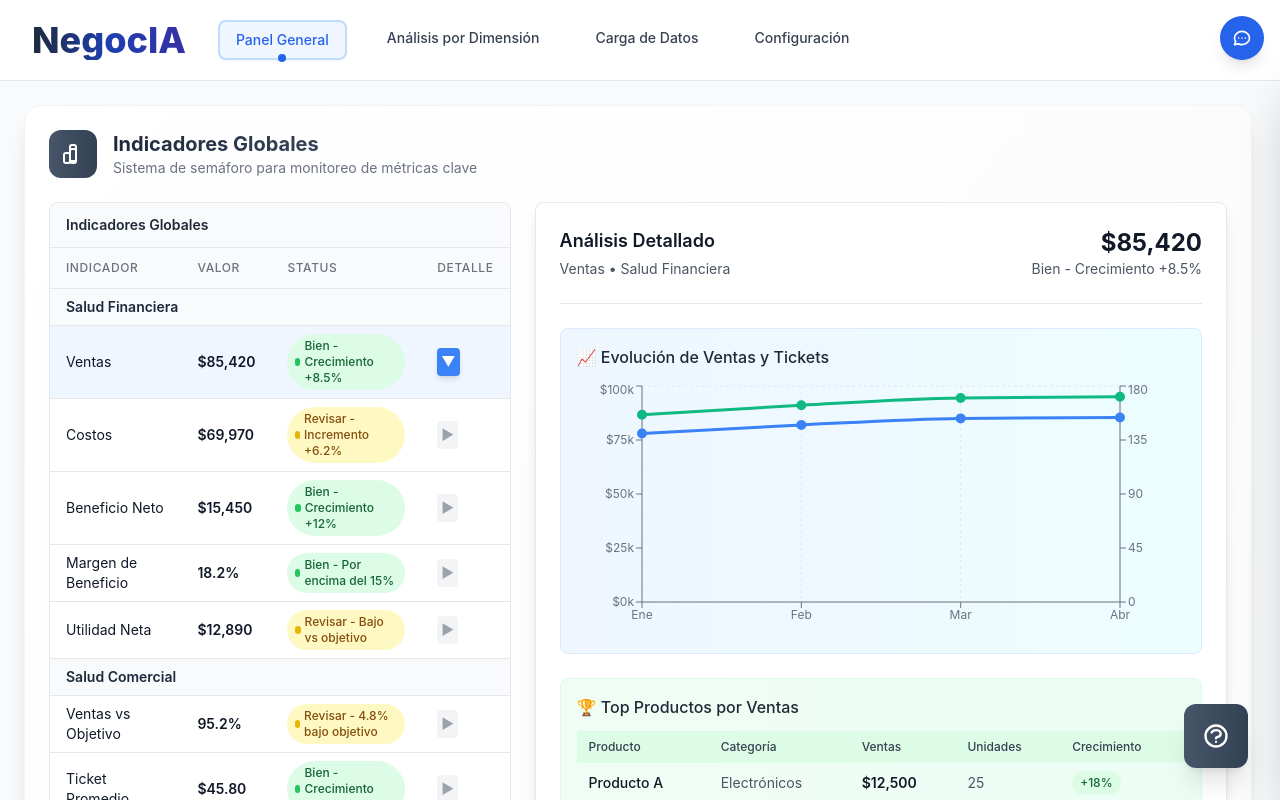
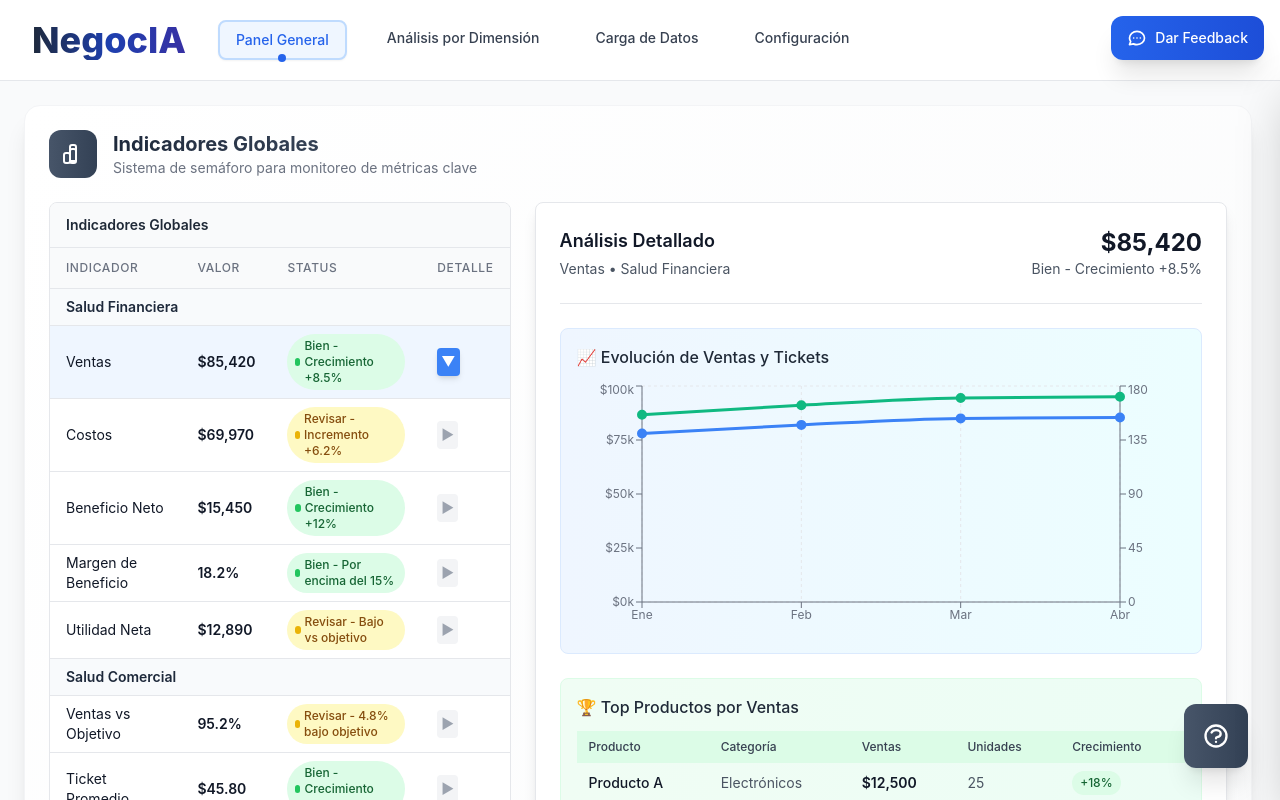
Before and after one commit to joaquin385/NegocIA_Frontend, a React (Vite) app: page / in a window 1280 px wide. Shown: the top 800 px of the page. Built offline with nearby package versions, Linux system fonts and the light colour scheme.

Commit message:
ajuste final de encuesta

```diff
--- a/src/components/BotonFeedback.jsx
+++ b/src/components/BotonFeedback.jsx
@@ -1,23 +1,16 @@
-import React, { useState } from 'react'
-import ModalFeedback from './ModalFeedback'
+import React from 'react'
 
 const BotonFeedback = () => {
-  const [isModalOpen, setIsModalOpen] = useState(false)
-
-  const handleOpenModal = () => {
-    setIsModalOpen(true)
-  }
-
-  const handleCloseModal = () => {
-    setIsModalOpen(false)
+  const handleOpenSurvey = () => {
+    window.open('https://docs.google.com/forms/d/e/1FAIpQLScbVXIHZ4oQgg1nTOw_t8LqDnCI4WZqO8VvaZHfyJXg5mLpXg/viewform', '_blank')
   }
 
   return (
     <>
       {/* Botón flotante de feedback */}
       <button
-        onClick={handleOpenModal}
-        className="fixed top-4 right-4 z-40 bg-blue-600 hover:bg-blue-700 text-white p-3 rounded-full shadow-lg hover:shadow-xl transition-all duration-200 focus:outline-none focus:ring-2 focus:ring-blue-500 focus:ring-offset-2"
+        onClick={handleOpenSurvey}
+        className="fixed top-4 right-4 z-40 bg-gradient-to-r from-blue-600 to-blue-700 hover:from-blue-700 hover:to-blue-800 text-white px-4 py-3 rounded-xl shadow-xl hover:shadow-2xl transition-all duration-300 focus:outline-none focus:ring-2 focus:ring-blue-500 focus:ring-offset-2 flex items-center gap-2 font-medium text-sm"
         title="Dar feedback sobre la aplicación"
       >
         <svg
@@ -33,13 +26,8 @@ const BotonFeedback = () => {
             d="M8 12h.01M12 12h.01M16 12h.01M21 12c0 4.418-4.03 8-9 8a9.863 9.863 0 01-4.255-.949L3 20l1.395-3.72C3.512 15.042 3 13.574 3 12c0-4.418 4.03-8 9-8s9 3.582 9 8z"
           />
         </svg>
+        <span>Dar Feedback</span>
       </button>
-
-      {/* Modal de feedback */}
-      <ModalFeedback
-        isOpen={isModalOpen}
-        onClose={handleCloseModal}
-      />
     </>
   )
 }
```
